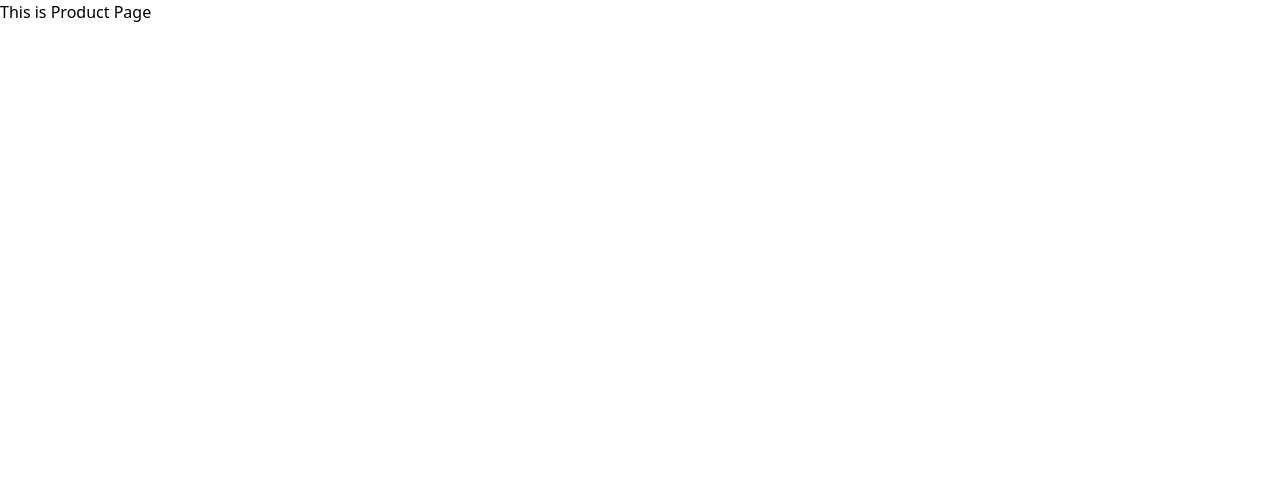
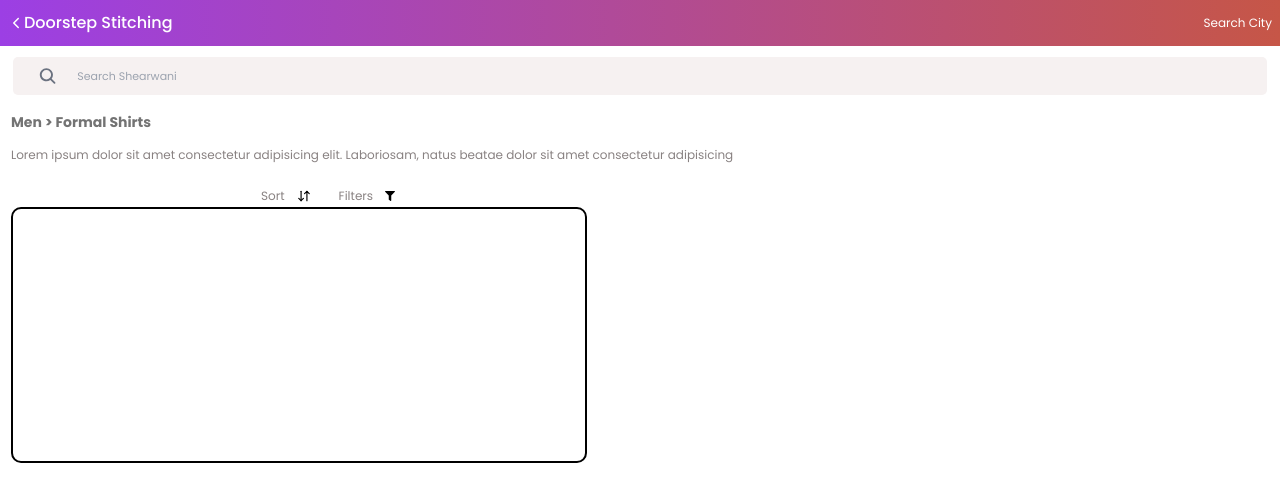
Before and after one commit to Hazique007/OnlineTailoring, a React (Vite) app in the folder client/: page /product in a window 1280 px wide. Shown: the top 502 px of the page. Built offline with nearby package versions, Linux system fonts and the light colour scheme.

Commit message:
Product Page 1

```diff
--- /dev/null
+++ b/client/src/components/productCart.jsx
@@ -0,0 +1,11 @@
+import React from "react";
+
+const ProductCart = () => {
+  return (
+    <div className="outer-blox h-[32vh] w-[45vw]  border-2 border-black rounded-[10px]">
+      <div className="image-box h-[28vh] w-[12vw]  rounded-[10px]"></div>
+    </div>
+  );
+};
+
+export default ProductCart;
--- a/client/src/pages/Landing-Page/landing.jsx
+++ b/client/src/pages/Landing-Page/landing.jsx
@@ -18,7 +18,6 @@ const LandingPage = () => {
       <TopNav />
       <div className="w-[100vw] justify-center px-[13px] pt-[11px] items-center ">
         <Search />
-
         <div>
           <Hero />
         </div>
--- a/client/src/pages/Product-Page/product.jsx
+++ b/client/src/pages/Product-Page/product.jsx
@@ -1,9 +1,41 @@
 import React from "react";
+import TopNav from "../../components/TopNav";
+import Search from "../../components/Search";
+import { FaFilter } from "react-icons/fa";
+import { LuArrowDownUp } from "react-icons/lu";
+import ProductCart from "../../components/productCart";
 
 const ProductPage = () => {
   return (
     <div>
-      <h1>This is Product Page</h1>
+      <TopNav />
+      <div className="w-[100vw] justify-center px-[13px] pt-[11px] items-center ">
+        <Search />
+      </div>
+      <div className="pl-[11px] pr-[11px]">
+        <h1 className="font-[700] text-[14px]  mt-[17px] font-poppins text-[#737373] ">
+          Men > Formal Shirts
+        </h1>
+        <p className="text-[#898282] font-[400] mt-[13px] text-[12px] pr-3 font-poppins">
+          Lorem ipsum dolor sit amet consectetur adipisicing elit. Laboriosam,
+          natus beatae dolor sit amet consectetur adipisicing
+        </p>
+        <div className="filter-sort mt-[21px] flex items-center pl-[250px] gap-7 h-[22px]">
+          <div className="flex h-[25px] gap-3  items-center">
+            <p className="text-[#898282] font-[400]  text-[12px] font-poppins">
+              Sort
+            </p>
+            <LuArrowDownUp color="#000" fontSize={14} />
+          </div>
+          <div className="flex h-[25px] gap-3 font-[400] text-[12px]  font-poppins items-center">
+            <p className="text-[#898282] font-[400]  text-[12px] font-poppins">
+              Filters
+            </p>
+            <FaFilter color="#000" fontSize={10} />
+          </div>
+        </div>
+        <ProductCart />
+      </div>
     </div>
   );
 };
```
